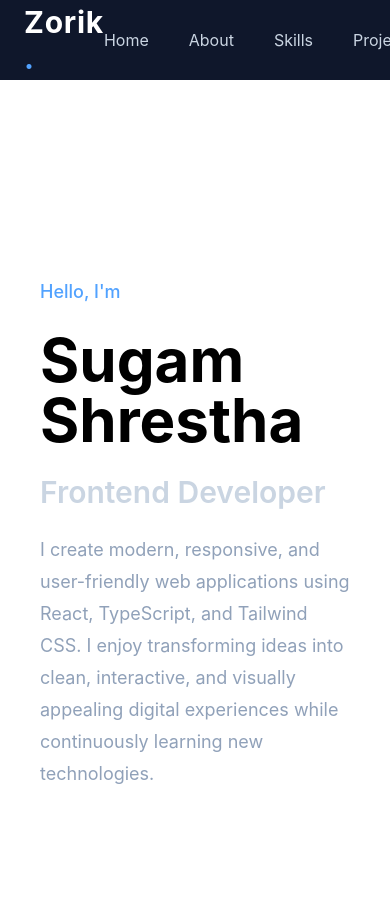
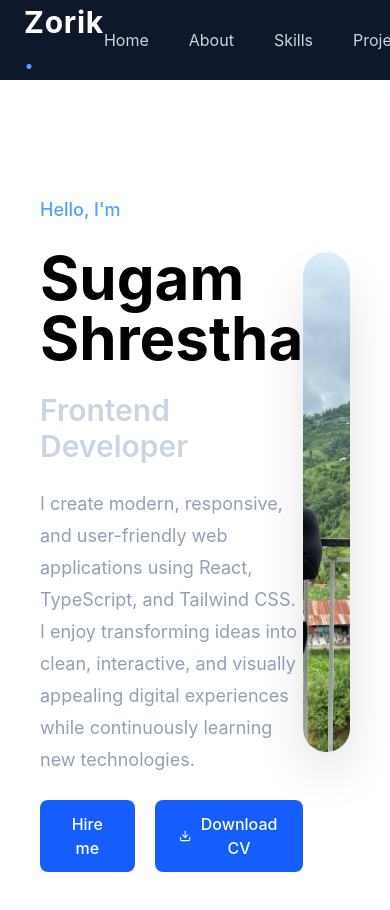
Before and after one commit to Sugam112stha/portfolio, a React app: page / in a window 390 px wide. Shown: the top 910 px of the page. Built offline with nearby package versions, Linux system fonts and the light colour scheme; the HTML template or start-up script is replaced by a standard one.

Commit message:
Build responsive hero section

```diff
--- a/src/component/sections/Hero.tsx
+++ b/src/component/sections/Hero.tsx
@@ -1,7 +1,10 @@
+import { FiDownload } from "react-icons/fi";
+import ProfileImage from "../../assets/images/pic1.jpeg";
+
 const Hero = () => {
   return (
-    <section className="flex p-10 min-h-screen flex items-center">
-      <div className="max-w-7xl pt-16">
+    <section className="flex flex-1 p-10 min-h-screen items-center">
+      <div className="max-w-7xl mx-auto pt-16">
         <div className="space-y-6">
           <p className="text-lg text-blue-400 font-medium"> Hello, I'm</p>
 
@@ -17,8 +20,16 @@ const Hero = () => {
             ideas into clean, interactive, and visually appealing digital
             experiences while continuously learning new technologies.
           </p>
+
+          <div className="flex items-center gap-5">
+            <button className="px-6 py-3 rounded-lg bg-blue-600 font-medium text-white transition-all duration-500 hover:bg-blue-500 hover:scale-105"> Hire me </button>
+            <button className="flex items-center gap-2 px-6 py-3 rounded-lg bg-blue-600 font-medium text-white transition-all duration-500 hover:bg-blue-500 hover:scale-105"> <FiDownload /> Download CV </button>
+          </div>
         </div>
+      </div>
 
+      <div className="h-125 w-95 flex overflow-hidden rounded-3xl shadow-2xl transition-all duration-500 hover:scale-105">
+        <img src={ProfileImage} alt="Sugam Shrestha" className="h-full w-full object-cover"/>
       </div>
     </section>
   );
```
Also changed, not shown: src/assets/images/pic1.jpeg (added).
